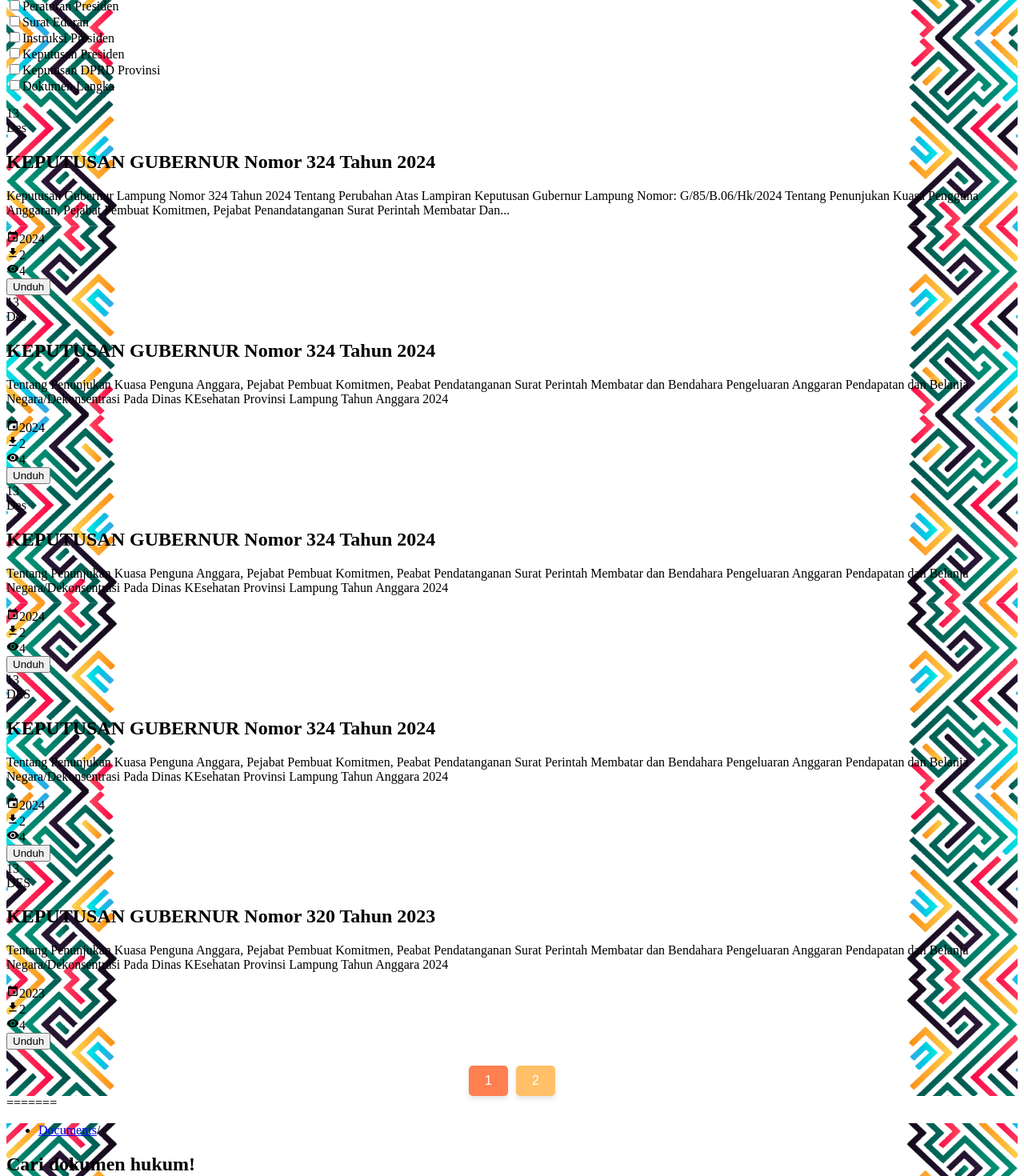
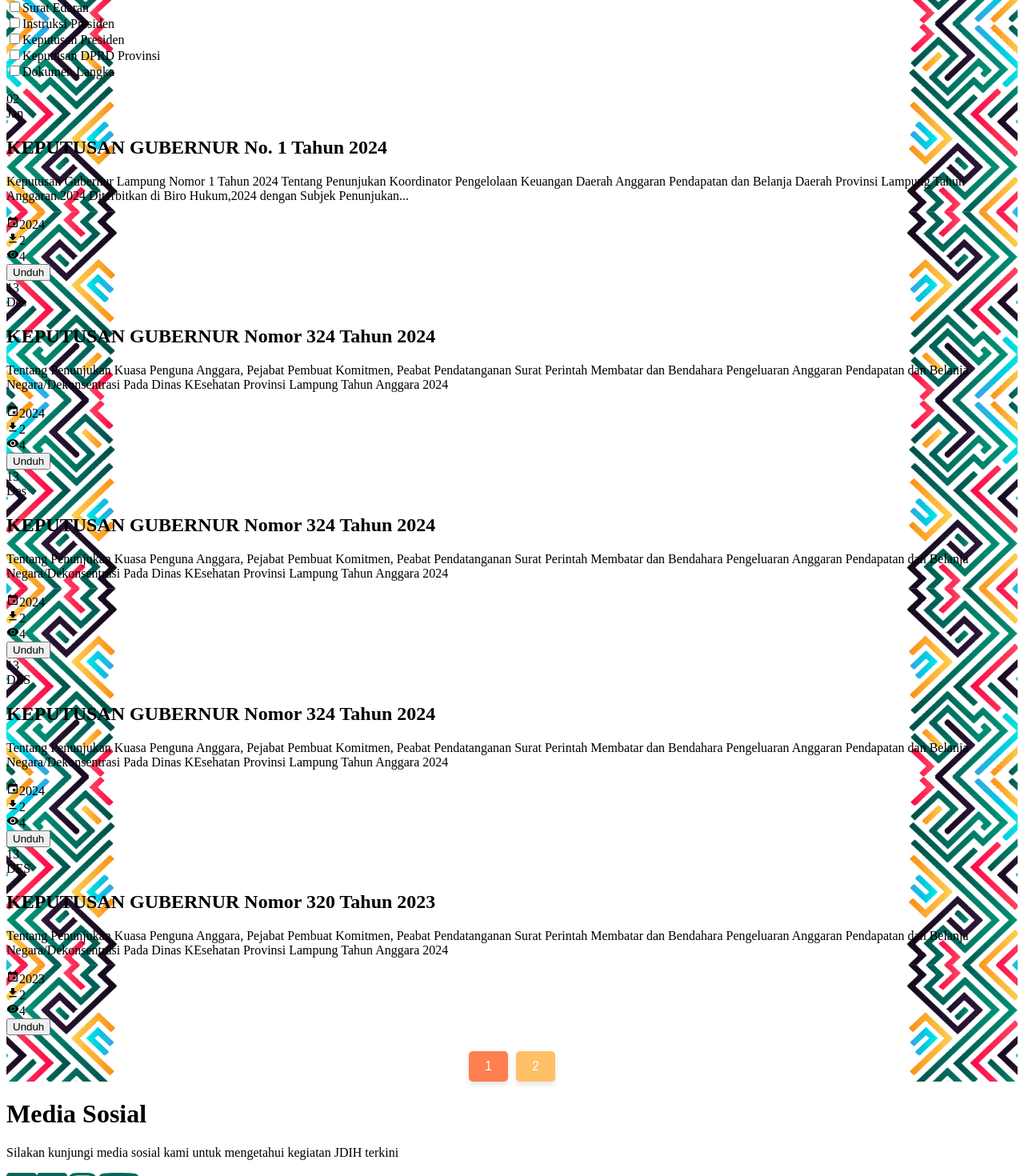
Before and after one commit to rafipaca/jdih, a Vue app: page /dokumen in a window 1280 px wide. Shown: the part 780-2250 px from the top of the page at 80% size. Built offline with nearby package versions, Linux system fonts and the light colour scheme; the HTML template or start-up script is replaced by a standard one.

Commit message:
tambah loading page

```diff
--- a/src/App.vue
+++ b/src/App.vue
@@ -11,11 +11,7 @@ import FooterNew from './components/FooterNew.vue'
   <!-- Navbar -->
   <Header />
   <!-- Router view digunakan untuk memberikan content secara full  -->
-<<<<<<< HEAD
-  <RouterView class=" mx-auto" />
-=======
   <RouterView class="mx-auto" />
->>>>>>> e789bfa87ee2e6d550c85e7728d4589a6e04255d
   <!-- Footer -->
   <FooterNew />
 </template>
--- /dev/null
+++ b/src/components/LoadingSpinner.vue
@@ -0,0 +1,14 @@
+<!-- src/components/LoadingSpinner.vue -->
+<template>
+    <div class="fixed inset-0 flex items-center justify-center bg-white bg-opacity-70 z-50">
+      <div class="w-24 h-24 border-8 border-t-8 border-gray-200 border-t-blue-600 rounded-full animate-spin"></div>
+    </div>
+  </template>
+
+  <script setup>
+
+  </script>
+
+  <style scoped>
+
+  </style>
--- a/src/components/data.js
+++ b/src/components/data.js
@@ -3,18 +3,16 @@ import { ref } from 'vue'
 export const allDocuments = ref([
   {
     id: 1,
-    date: '13',
-    month: 'Des',
-    number: 324,
-    title: 'KEPUTUSAN GUBERNUR Nomor 324 Tahun 2024',
-    description:
-      'Keputusan Gubernur Lampung Nomor 324 Tahun 2024 Tentang Perubahan Atas Lampiran Keputusan Gubernur Lampung Nomor: G/85/B.06/Hk/2024 Tentang Penunjukan Kuasa Pengguna Anggaran, Pejabat Pembuat Komitmen, Pejabat Penandatanganan Surat Perintah Membatar Dan Bendahara Pengeluaran Anggaran Pendapatan Dan Belanja Negara/Dekonsentrasi Pada Dinas Kesehatan Provinsi Lampung Tahun Anggaran 2024 Diterbitkan Di Biro Hukum,2024 Dengan Subjek Perubahan Atas Lampiran Keputusan Gubernur Lampung Nomor: G/85/B.06/HK/2024',
+    date: '02',
+    month: 'Jan',
+    number: 1,
+    title: 'KEPUTUSAN GUBERNUR No. 1 Tahun 2024',
+    description:'Keputusan Gubernur Lampung Nomor 1 Tahun 2024 Tentang Penunjukan Koordinator Pengelolaan Keuangan Daerah Anggaran Pendapatan dan Belanja Daerah Provinsi Lampung Tahun Anggaran 2024 Diterbitkan di Biro Hukum,2024 dengan Subjek Penunjukan Koordinator Pengelolaan Keuangan Daerah Anggaran Pendapatan dan Belanja Daerah Provinsi Lampung Tahun Anggaran 2024',
     year: 2024,
     downloads: 2,
     views: 4,
     kategori: 1,
     abstrak: 'Abstrak',
-    file: 'Abstrak',
     teu: 'LAMPUNG (PROVINSI), BIRO HUKUM',
     singkatan: 'KEPGUB',
     tglundang: '13 Des 2024',
@@ -24,7 +22,8 @@ export const allDocuments = ref([
     tptterbit: 'BIRO HUKUM, 2024',
     bidang: 'Hukum Tata Negara',
     bahasa: 'INDONESIA',
-    lokasi: 'Biro Hukum Provinsi Lampung'
+    lokasi: 'Biro Hukum Provinsi Lampung',
+    link: 'https://jdih.lampungprov.go.id/product-hukum/provinsi/10872/pdf/penunjukan-koordinator-pengelolaan-keuangan-daerah-anggaran-pendapatan-dan-belanja-daerah-provinsi-lampung-tahun-anggaran-2024?req-download=file'
   },
   {
     id: 2,
--- a/src/components/document/DocumentItem.vue
+++ b/src/components/document/DocumentItem.vue
@@ -66,8 +66,12 @@ export default {
       this.$emit('card-click', this.document.id)
     },
     handleDownload() {
-      // Logika untuk mengunduh dokumen di sini
-      console.log('Download document', this.document.id)
+      const link = this.document.link;
+      if (link) {
+        window.open(link, '_blank'); // Open the link in a new tab
+      } else {
+        console.log('No download link available for document', this.document.id);
+      }
     }
   }
 }
--- a/src/views/CardDetailView.vue
+++ b/src/views/CardDetailView.vue
@@ -1,4 +1,5 @@
 <template>
+  <DecorContainer>
     <div class="p-4 mt-8 w-[70%]">
       <div class="text-sm italic font-light flex justify-center text-[#2D9596]">
         <ul class="flex items-center">
@@ -15,7 +16,7 @@
       </h2>
       <p class="text-center ml-25 mr-25 mt-10">{{ document.description }}</p>
       <div class="mt-20 text-center">
-      <button class="bg-[#006859] btn text-white">unduh dokumen</button>
+        <button @click="handleDownload" class="bg-[#006859] btn text-white">unduh dokumen</button>
       </div>
       <div class="rounded-xl border shadow-lg m-8">
         <h1 class="text-center text-xl font-bold mt-4">Metadata</h1>
@@ -30,6 +31,7 @@
         <a href="/dokumen" class="btn text-slate-50 bg-[#006859] shadow-lg hover:bg-white">Kembali</a>
       </div>
     </div>
+  </DecorContainer>
 </template>
 
 <script setup>
@@ -38,6 +40,7 @@ import { useRoute } from 'vue-router'
 import { allDocuments } from '../components/data'
 import MetadataSection from '../components/carddetail/MetadataSection.vue'
 import RelatedDocuments from '../components/carddetail/RelatedDocuments.vue'
+import DecorContainer from '../components/DecorContainer.vue';
 
 const route = useRoute()
 const documentId = ref(parseInt(route.params.id))
@@ -53,6 +56,15 @@ watch(
 
 // Define breadcrumbs
 const breadcrumbs = ref([{ text: 'Documents', url: '/dokumen' }])
+
+// Handle download
+const handleDownload = () => {
+  if (document.value && document.value.link) {
+    window.open(document.value.link, '_blank')
+  } else {
+    console.log('No download link available for this document')
+  }
+}
 </script>
 
 <style scoped>
--- a/src/views/DocView.vue
+++ b/src/views/DocView.vue
@@ -33,6 +33,8 @@
           />
         </div>
       </div>
+      <!-- Tambahkan komponen LoadingSpinner -->
+      <LoadingSpinner v-if="isLoading" />
     </div>
   </DecorContainer>
 </template>
@@ -45,11 +47,13 @@ import DocumentList from '../components/document/DocumentList.vue';
 import SidebarCheckbox from '../components/document/SidebarCheckbox.vue';
 import Pagination from '../components/document/Pagination.vue';
 import DecorContainer from '../components/DecorContainer.vue';
+import LoadingSpinner from '../components/LoadingSpinner.vue';
 import { allDocuments } from '../components/data';
 
 const filteredDocuments = ref([...allDocuments.value]);
 const currentPage = ref(1);
 const pageSize = 5;
+const isLoading = ref(false); // Tambahkan state untuk loading
 const router = useRouter();
 const breadcrumbs = ref([
   { text: 'Documents', url: '/dokumen' }
@@ -82,8 +86,8 @@ const availableFilters = ref([
   // Tambahkan filter lain jika diperlukan...
 ]);
 
-const resultCount = ref(0); // New
-const searchTime = ref(0);  // New
+const resultCount = ref(0);
+const searchTime = ref(0);
 
 const paginatedDocuments = computed(() => {
   const startIndex = (currentPage.value - 1) * pageSize
@@ -94,6 +98,8 @@ const paginatedDocuments = computed(() => {
 const totalPages = computed(() => Math.ceil(filteredDocuments.value.length / pageSize))
 
 const handleSearch = (searchTerms) => {
+  isLoading.value = true; // Start loading
+  setTimeout(() => {
     const startTime = performance.now(); // Start timing the search
     const titleKeywords = searchTerms.title ? searchTerms.title.toLowerCase().split(' ') : [];
 
@@ -108,9 +114,13 @@ const handleSearch = (searchTerms) => {
     searchTime.value = ((endTime - startTime) / 1000).toFixed(2); // Calculate time in seconds
     resultCount.value = filteredDocuments.value.length; // Update result count
     currentPage.value = 1; // Reset to the first page after search
+    isLoading.value = false; // End loading
+  }, 2000); // Simulate a delay for loading (2 seconds)
 };
 
 const handleFilterChange = (selectedFilters) => {
+  isLoading.value = true; // Start loading
+  setTimeout(() => {
     const startTime = performance.now(); // Start timing the search
 
     if (selectedFilters.kategori.includes('all')) {
@@ -127,6 +137,8 @@ const handleFilterChange = (selectedFilters) => {
     searchTime.value = ((endTime - startTime) / 1000).toFixed(2); // Calculate time in seconds
     resultCount.value = filteredDocuments.value.length; // Update result count
     currentPage.value = 1; // Reset to the first page after filtering
+    isLoading.value = false; // End loading
+  }, 2000); // Simulate a delay for loading (2 seconds)
 };
 
 const handlePageChange = (page) => {
@@ -141,3 +153,7 @@ onMounted(() => {
   handleFilterChange({ kategori: [] }); // Initialize with default filters
 });
 </script>
+
+<style scoped>
+/* Tambahkan gaya sesuai kebutuhan */
+</style>
```
Lines whose indentation alone changed are shown as unchanged.
